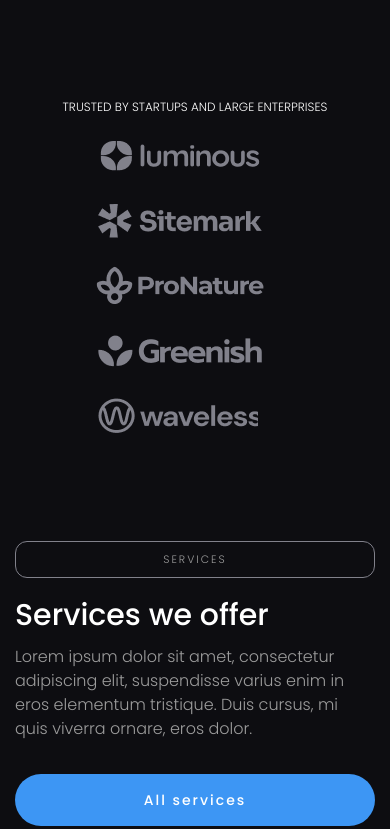
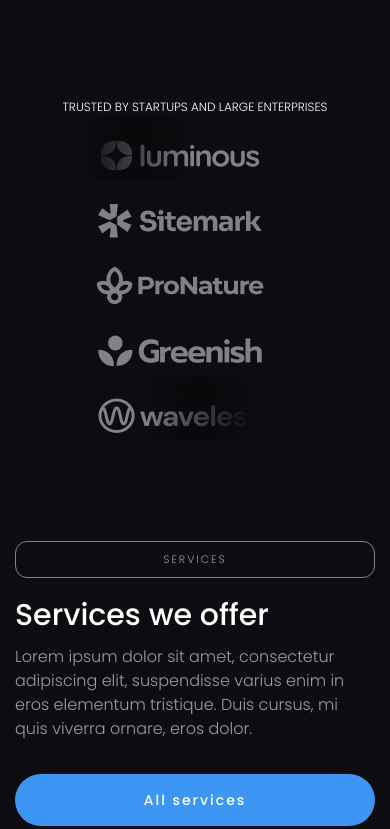
Before and after one commit to MrBushido21/growfy, a plain HTML site: page index.html in a window 390 px wide. Shown: the part 1003-1832 px from the top of the page. Drawn offline with Linux system fonts and the light colour scheme.

Commit message:
Update growfy.css

```diff
--- a/CSS/growfy.css
+++ b/CSS/growfy.css
@@ -311,7 +311,7 @@ body._lock {
 }
 .blockText__h1-h1::before {
   content: "";
-  background: url("../growfy/img/growfyy/backgroundPoints.png");
+  background: url("../img/growfyy/backgroundPoints.png");
   position: absolute;
   background-repeat: no-repeat;
   width: 122px;
@@ -553,7 +553,7 @@ body._lock {
 .partners__luminous::before {
   content: "";
   position: absolute;
-  background: url("../growfy/img/growfyy/bglumino.png");
+  background: url("../img/growfyy/bglumino.png");
   background-repeat: no-repeat;
   top: 0;
   left: 0;
@@ -566,7 +566,7 @@ body._lock {
 .partners__waveless::before {
   content: "";
   position: absolute;
-  background: url("../growfy/img/growfyy/bgwaveless.png");
+  background: url("../img/growfyy/bgwaveless.png");
   background-repeat: no-repeat;
   top: 0;
   right: -38%;
@@ -578,7 +578,7 @@ body._lock {
   .partners__waveless::before {
     content: "";
     position: absolute;
-    background: url("../growfy/img/growfyy/bgwaveless.png");
+    background: url("../img/growfyy/bgwaveless.png");
     background-repeat: no-repeat;
     top: 0;
     right: -37%;
@@ -590,7 +590,7 @@ body._lock {
   .partners__waveless::before {
     content: "";
     position: absolute;
-    background: url("../growfy/img/growfyy/bgwaveless.png");
+    background: url("../img/growfyy/bgwaveless.png");
     background-repeat: no-repeat;
     top: 0;
     right: -30%;
@@ -602,7 +602,7 @@ body._lock {
   .partners__waveless::before {
     content: "";
     position: absolute;
-    background: url("../growfy/img/growfyy/bgwaveless.png");
+    background: url("../img/growfyy/bgwaveless.png");
     background-repeat: no-repeat;
     top: 0;
     right: -27%;
@@ -627,7 +627,7 @@ body._lock {
   .partners__waveless::before {
     content: "";
     position: absolute;
-    background: url("../growfy/img/growfyy/bgwaveless.png");
+    background: url("../img/growfyy/bgwaveless.png");
     background-repeat: no-repeat;
     top: 0;
     right: -38%;
@@ -923,7 +923,7 @@ body._lock {
 }
 .whyChooseUs__photo::before {
   content: "";
-  background: url("../growfy/img/growfyy/backgroundPoints.png");
+  background: url("../img/growfyy/backgroundPoints.png");
   position: absolute;
   background-repeat: no-repeat;
   width: 122px;
@@ -1016,7 +1016,7 @@ body._lock {
   top: 10px;
   width: 16px;
   height: 16px;
-  background: url("../growfy/img/growfyy/Vector.png");
+  background: url("../img/growfyy/Vector.png");
   background-repeat: no-repeat;
 }
 
```
